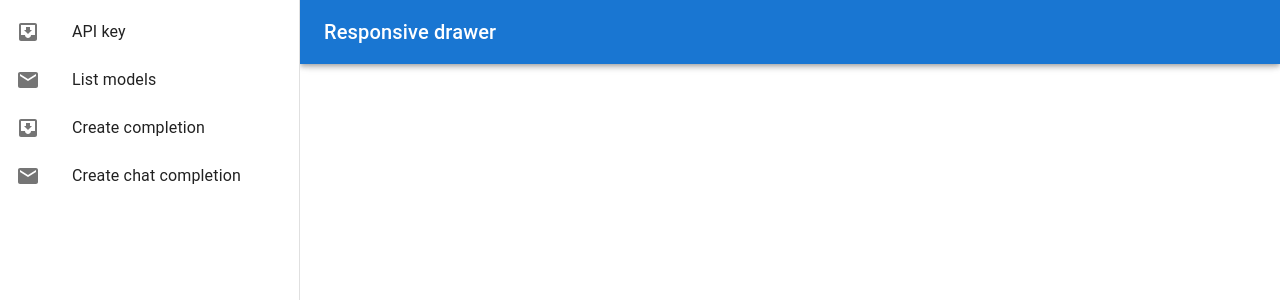
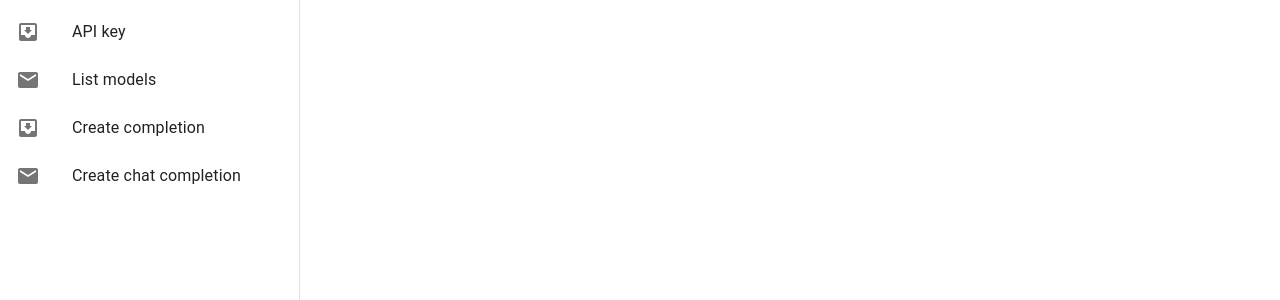
Before and after one commit to ebnbin/openchat, a React (Create React App) app: page / in a window 1280 px wide. Shown: the top 300 px of the page. Built offline with nearby package versions, Linux system fonts and the light colour scheme.

Commit message:
Update ResponsiveDrawer layout

```diff
--- a/src/ResponsiveDrawer.tsx
+++ b/src/ResponsiveDrawer.tsx
@@ -71,28 +71,6 @@ export default function ResponsiveDrawer(props: Props) {
   return (
     <Box sx={{ display: 'flex' }}>
       <CssBaseline />
-      <AppBar
-        position="fixed"
-        sx={{
-          width: { md: `calc(100% - ${drawerWidth}px)` },
-          ml: { md: `${drawerWidth}px` },
-        }}
-      >
-        <Toolbar>
-          <IconButton
-            color="inherit"
-            aria-label="open drawer"
-            edge="start"
-            onClick={handleDrawerToggle}
-            sx={{ mr: 2, display: { md: 'none' } }}
-          >
-            <MenuIcon />
-          </IconButton>
-          <Typography variant="h6" noWrap component="div">
-            {selectedPage ? selectedPage.title : 'Responsive drawer'}
-          </Typography>
-        </Toolbar>
-      </AppBar>
       <Box
         component="nav"
         sx={{ width: { md: drawerWidth }, flexShrink: { md: 0 } }}
@@ -129,7 +107,28 @@ export default function ResponsiveDrawer(props: Props) {
         component="main"
         sx={{ flexGrow: 1, width: { md: `calc(100% - ${drawerWidth}px)` }, height: '100vh', display: 'flex', flexDirection: 'column' }}
       >
-        <Toolbar />
+        <AppBar
+          position="static"
+          sx={{
+            width: '100%',
+            display: { md: 'none' },
+          }}
+        >
+          <Toolbar>
+            <IconButton
+              color="inherit"
+              aria-label="open drawer"
+              edge="start"
+              onClick={handleDrawerToggle}
+              sx={{ mr: 2 }}
+            >
+              <MenuIcon />
+            </IconButton>
+            <Typography variant="h6" noWrap component="div">
+              {selectedPage ? selectedPage.title : 'Responsive drawer'}
+            </Typography>
+          </Toolbar>
+        </AppBar>
         <div style={{ width: '100%', flexGrow: 1, overflow: 'auto' }}>
           {selectedPage?.element}
         </div>
```
